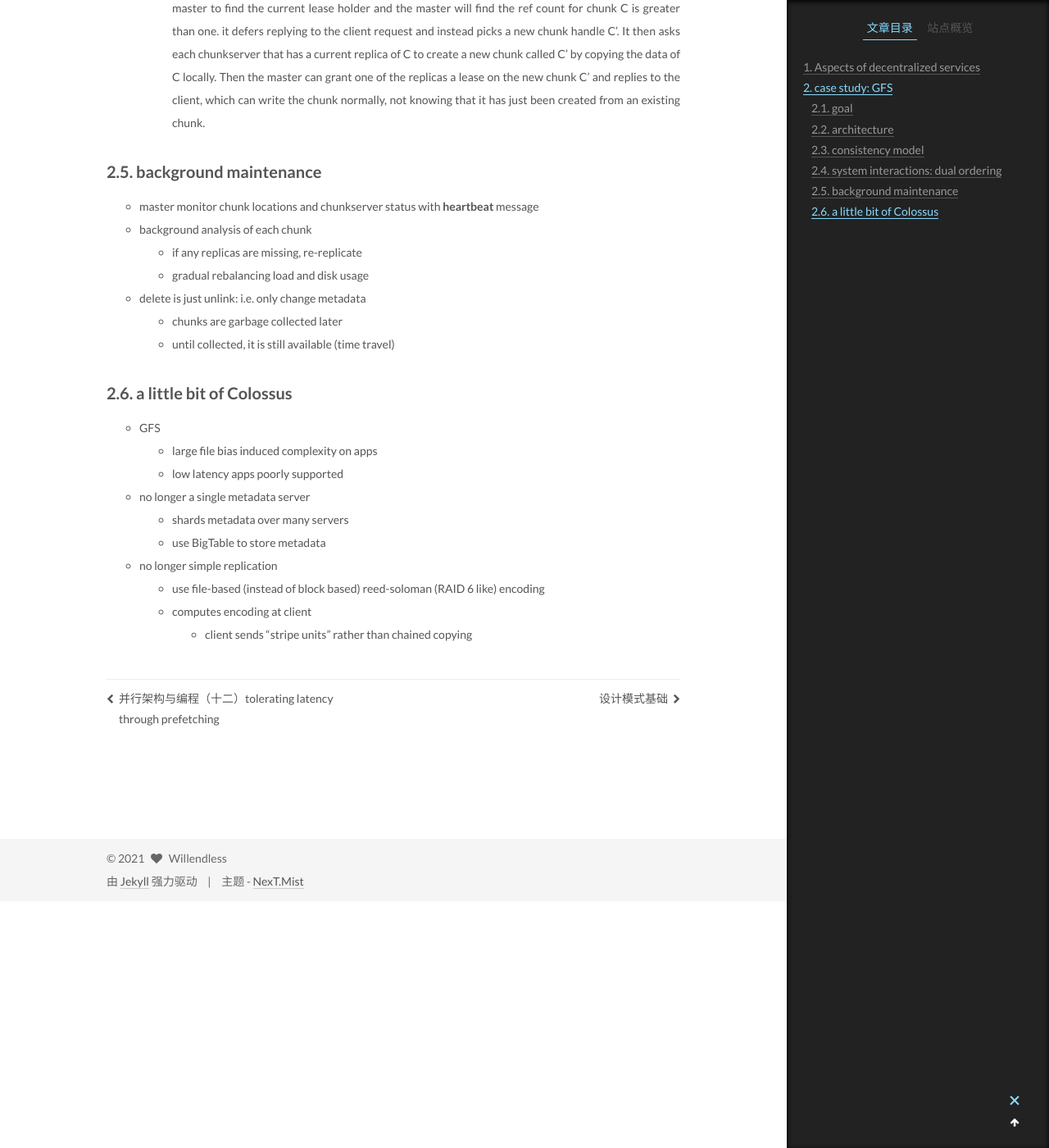
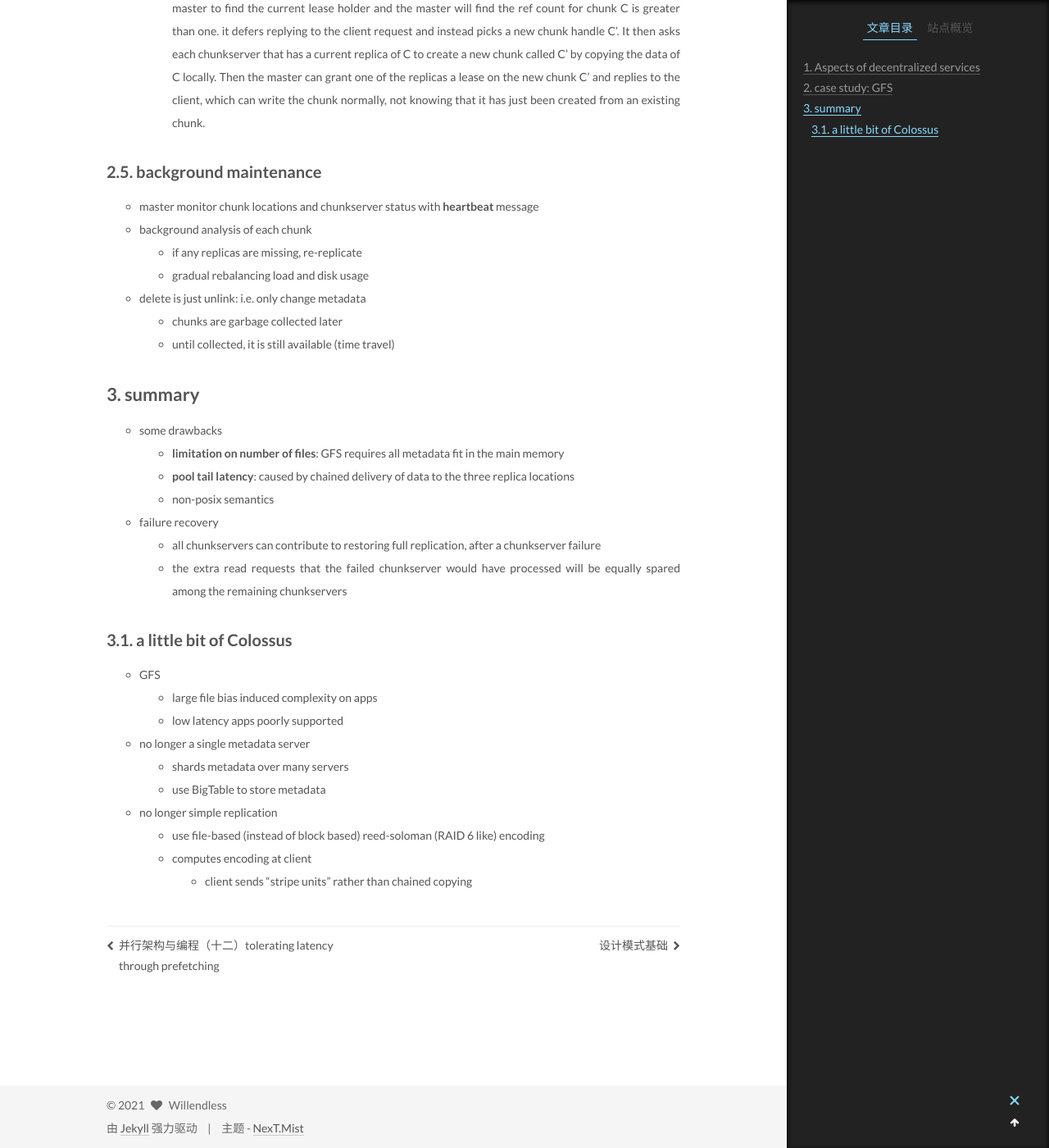
Before and after one commit to Willendless/willendless.github.io, a Jekyll site: the page built from _posts/2021-10-20-存储系统（七）.md, in a window 1280 px wide and 1400 px high, scrolled down 6340 px. Shown: the whole window at 82% size. Built offline with Jekyll 4.4.1, drawn with Linux system fonts in a browser that asks for light colours; comment, search, counter and statistics services are not loaded.

Commit message:
chore: update post

```diff
--- a/_posts/2021-10-20-存储系统（七）.md
+++ b/_posts/2021-10-20-存储系统（七）.md
@@ -194,7 +194,17 @@ For file data
   + chunks are garbage collected later
   + until collected, it is still available (time travel)
 
-### 2.6. a little bit of Colossus
+## 3. summary
+
++ some drawbacks
+  + **limitation on number of files**: GFS requires all metadata fit in the main memory
+  + **pool tail latency**: caused by chained delivery of data to the three replica locations
+  + non-posix semantics
++ failure recovery
+  + all chunkservers can contribute to restoring full replication, after a chunkserver failure
+  + the extra read requests that the failed chunkserver would have processed will be equally spared among the remaining chunkservers
+
+### 3.1. a little bit of Colossus
 
 + GFS
   + large file bias induced complexity on apps
```
Also changed, not shown: _posts/2021-10-15-存储系统（六）.md (+1 -1 lines), _posts/2021-11-8-存储系统（十一）.md (+1 -2 lines).
